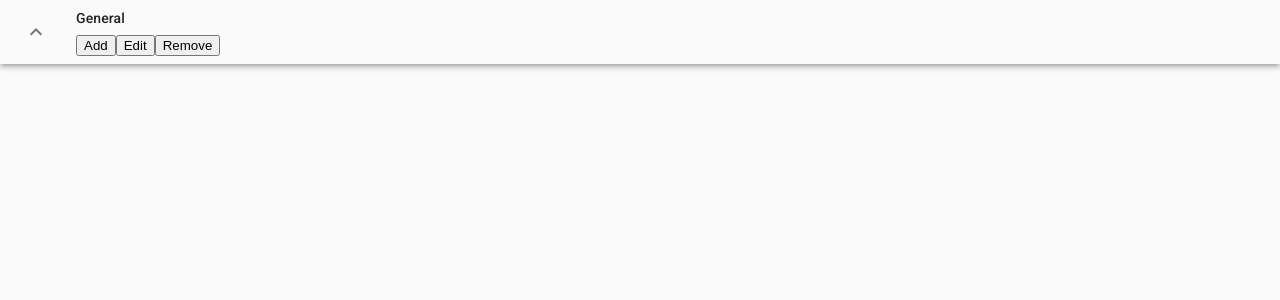
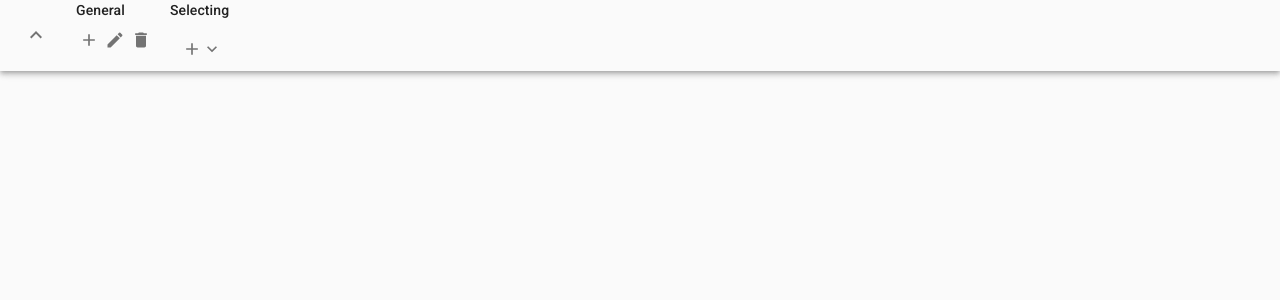
Before and after one commit to sitek94/collapsible-header, a React (Vite) app: page / in a window 1280 px wide. Shown: the top 300 px of the page. Built offline with nearby package versions, Linux system fonts and the light colour scheme.

Commit message:
implement poc header components

```diff
--- a/src/app.tsx
+++ b/src/app.tsx
@@ -3,22 +3,56 @@ import {
   Button,
   ClickAwayListener,
   IconButton,
+  ListItemIcon,
+  ListItemText,
+  MenuItem,
   MenuList,
   Paper,
   Popper,
   Toolbar,
   Typography,
 } from '@material-ui/core'
-import {KeyboardArrowDown, KeyboardArrowUp} from '@material-ui/icons'
+import {
+  Add,
+  Edit,
+  Delete,
+  KeyboardArrowDown,
+  KeyboardArrowUp,
+  KeyboardArrowLeft,
+  KeyboardArrowRight,
+} from '@material-ui/icons'
 import {
   createContext,
   PropsWithChildren,
   useContext,
+  useEffect,
   useId,
   useRef,
   useState,
 } from 'react'
 import type React from 'react'
+
+type IconComponent = typeof KeyboardArrowDown
+
+enum IconName {
+  Add = 'Add',
+  Delete = 'Delete',
+  Edit = 'Edit',
+  ArrowDown = 'ArrowDown',
+  ArrowLeft = 'ArrowLeft',
+  ArrowRight = 'ArrowRight',
+  ArrowUp = 'ArrowUp',
+}
+
+const icons: Record<IconName, IconComponent> = {
+  Add,
+  ArrowDown: KeyboardArrowDown,
+  ArrowLeft: KeyboardArrowLeft,
+  ArrowRight: KeyboardArrowRight,
+  ArrowUp: KeyboardArrowUp,
+  Delete,
+  Edit,
+}
 
 export function App() {
   const [isHeaderCollapsed, setIsHeaderCollapsed] = useState(false)
@@ -29,9 +63,15 @@ export function App() {
     <>
       <Header isCollapsed={isHeaderCollapsed} toggle={toggleHeader}>
         <HeaderSection title="General">
-          <button>Add</button>
-          <button>Edit</button>
-          <button>Remove</button>
+          <HeaderButton iconName={IconName.Add}>Add</HeaderButton>
+          <HeaderButton iconName={IconName.Edit}>Edit</HeaderButton>
+          <HeaderButton iconName={IconName.Delete}>Remove</HeaderButton>
+        </HeaderSection>
+        <HeaderSection title="Selecting">
+          <HeaderSelect iconName={IconName.Add} title="Add">
+            <HeaderSelectOption>Add</HeaderSelectOption>
+            <HeaderSelectOption>Add All</HeaderSelectOption>
+          </HeaderSelect>
         </HeaderSection>
       </Header>
     </>
@@ -50,7 +90,7 @@ const Header = ({
   return (
     <HeaderContext.Provider value={{isCollapsed}}>
       <AppBar position="static" color="transparent">
-        <Toolbar>
+        <Toolbar variant={isCollapsed ? 'dense' : 'regular'}>
           <IconButton
             edge="start"
             style={{marginRight: '1rem '}}
@@ -58,7 +98,7 @@ const Header = ({
           >
             {isCollapsed ? <KeyboardArrowDown /> : <KeyboardArrowUp />}
           </IconButton>
-          {children}
+          <div style={{display: 'flex', gap: '1rem'}}>{children}</div>
         </Toolbar>
       </AppBar>
     </HeaderContext.Provider>
@@ -74,11 +114,17 @@ const HeaderSection = ({
   children,
 }: PropsWithChildren & {title: string}) => {
   const titleId = useId()
-  const panelId = useId()
+  const menuListId = useId()
   const {isCollapsed} = useHeaderContext()
 
   const [open, setOpen] = useState(false)
   const anchorRef = useRef<HTMLButtonElement>(null)
+
+  useEffect(() => {
+    if (!isCollapsed) {
+      setOpen(false)
+    }
+  }, [isCollapsed])
 
   const handleToggle = () => {
     setOpen(prevOpen => !prevOpen)
@@ -107,7 +153,7 @@ const HeaderSection = ({
       <div>
         <Button
           ref={anchorRef}
-          aria-controls={open ? panelId : undefined}
+          aria-controls={open ? menuListId : undefined}
           aria-haspopup="true"
           onClick={handleToggle}
         >
@@ -124,8 +170,10 @@ const HeaderSection = ({
             <ClickAwayListener onClickAway={handleClose}>
               <MenuList
                 autoFocusItem={open}
-                id="menu-list-grow"
+                dense
+                id={menuListId}
                 onKeyDown={handleListKeyDown}
+                style={{display: 'flex', flexDirection: 'column'}}
               >
                 {children}
               </MenuList>
@@ -145,3 +193,172 @@ const HeaderSection = ({
     </section>
   )
 }
+
+const HeaderButton = ({
+  iconName,
+  children,
+}: PropsWithChildren & {iconName: IconName}) => {
+  const {isCollapsed} = useHeaderContext()
+
+  const Icon = icons[iconName]
+
+  if (isCollapsed) {
+    return (
+      <MenuItem>
+        <ListItemIcon>
+          <Icon fontSize="small" />
+        </ListItemIcon>
+        {children}
+      </MenuItem>
+    )
+  }
+
+  return (
+    <IconButton size="small">
+      <Icon fontSize="small" />
+    </IconButton>
+  )
+}
+
+const HeaderSelect = ({
+  iconName,
+  children,
+  title,
+}: PropsWithChildren & {iconName: IconName; title: string}) => {
+  const {isCollapsed} = useHeaderContext()
+
+  const Icon = icons[iconName]
+
+  if (isCollapsed) {
+    return (
+      <Popover>
+        <PopoverButton>
+          <ListItemIcon>
+            <Icon fontSize="small" />
+          </ListItemIcon>
+          <ListItemText primary={title} />
+          <KeyboardArrowRight fontSize="small" />
+        </PopoverButton>
+        <PopoverPanel placement="right">{children}</PopoverPanel>
+      </Popover>
+    )
+  }
+
+  return (
+    <Popover>
+      <PopoverIconButton>
+        <Icon fontSize="small" />
+        <KeyboardArrowDown fontSize="small" />
+      </PopoverIconButton>
+      <PopoverPanel placement="bottom">{children}</PopoverPanel>
+    </Popover>
+  )
+}
+
+const HeaderSelectOption = ({children}: PropsWithChildren) => {
+  return (
+    <MenuItem>
+      <ListItemText>{children}</ListItemText>
+    </MenuItem>
+  )
+}
+
+const PopoverContext = createContext<
+  | {
+      isOpen: boolean
+      toggle: () => void
+      anchorRef: React.MutableRefObject<HTMLButtonElement | null>
+      menuListId: string
+    }
+  | undefined
+>(undefined)
+
+const usePopoverContext = () => {
+  const context = useContext(PopoverContext)
+  if (!context) {
+    throw new Error('usePopoverContext must be used within a Popover')
+  }
+  return context
+}
+
+const usePopover = () => {
+  const {isOpen, toggle, anchorRef, menuListId} = usePopoverContext()
+
+  const buttonProps = {
+    ref: anchorRef,
+    'aria-controls': isOpen ? menuListId : undefined,
+    'aria-haspopup': 'true' as const,
+    onClick: toggle,
+  }
+
+  return {isOpen, buttonProps}
+}
+
+const Popover = ({children}: PropsWithChildren) => {
+  const anchorRef = useRef<HTMLButtonElement>(null)
+  const menuListId = useId()
+  const [isOpen, setIsOpen] = useState(false)
+
+  const value = {
+    isOpen,
+    toggle: () => setIsOpen(!isOpen),
+    anchorRef,
+    menuListId,
+  }
+
+  return (
+    <PopoverContext.Provider value={value}>{children}</PopoverContext.Provider>
+  )
+}
+
+const PopoverIconButton = ({children}: PropsWithChildren) => {
+  const {buttonProps} = usePopover()
+
+  return <IconButton {...buttonProps}>{children}</IconButton>
+}
+
+const PopoverButton = ({children}: PropsWithChildren) => {
+  const {isOpen, toggle, anchorRef, menuListId} = usePopoverContext()
+
+  return (
+    <Button
+      ref={anchorRef}
+      aria-controls={isOpen ? menuListId : undefined}
+      aria-haspopup="true"
+      onClick={toggle}
+    >
+      {children}
+    </Button>
+  )
+}
+
+const PopoverPanel = ({
+  placement,
+  children,
+}: PropsWithChildren & {placement: 'bottom' | 'right'}) => {
+  const {isOpen, anchorRef, menuListId} = usePopoverContext()
+
+  return (
+    <Popper
+      open={isOpen}
+      anchorEl={anchorRef.current}
+      role={undefined}
+      disablePortal
+      placement={placement}
+    >
+      <Paper>
+        <ClickAwayListener onClickAway={() => {}}>
+          <MenuList
+            autoFocusItem={isOpen}
+            dense
+            id={menuListId}
+            onKeyDown={() => {}}
+            style={{display: 'flex', flexDirection: 'column'}}
+          >
+            {children}
+          </MenuList>
+        </ClickAwayListener>
+      </Paper>
+    </Popper>
+  )
+}
```
